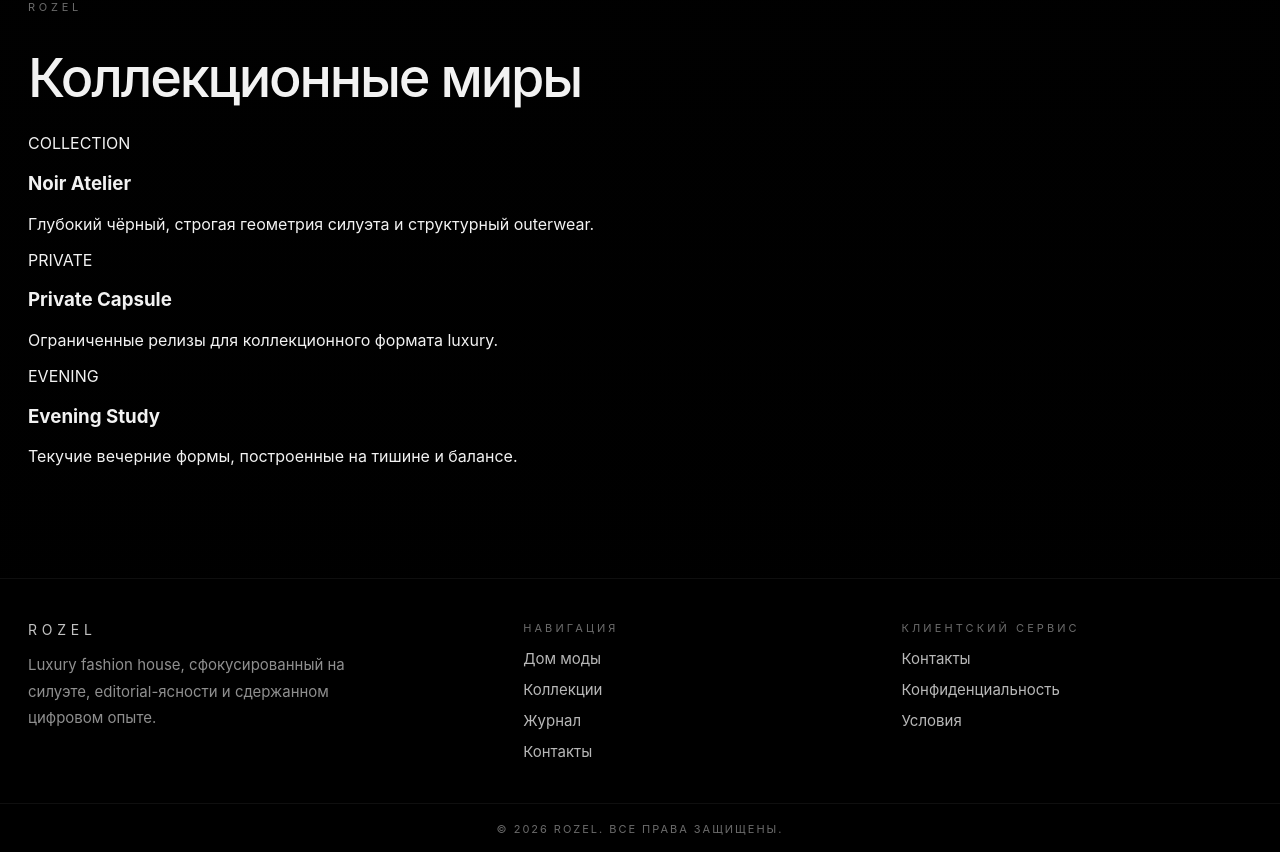
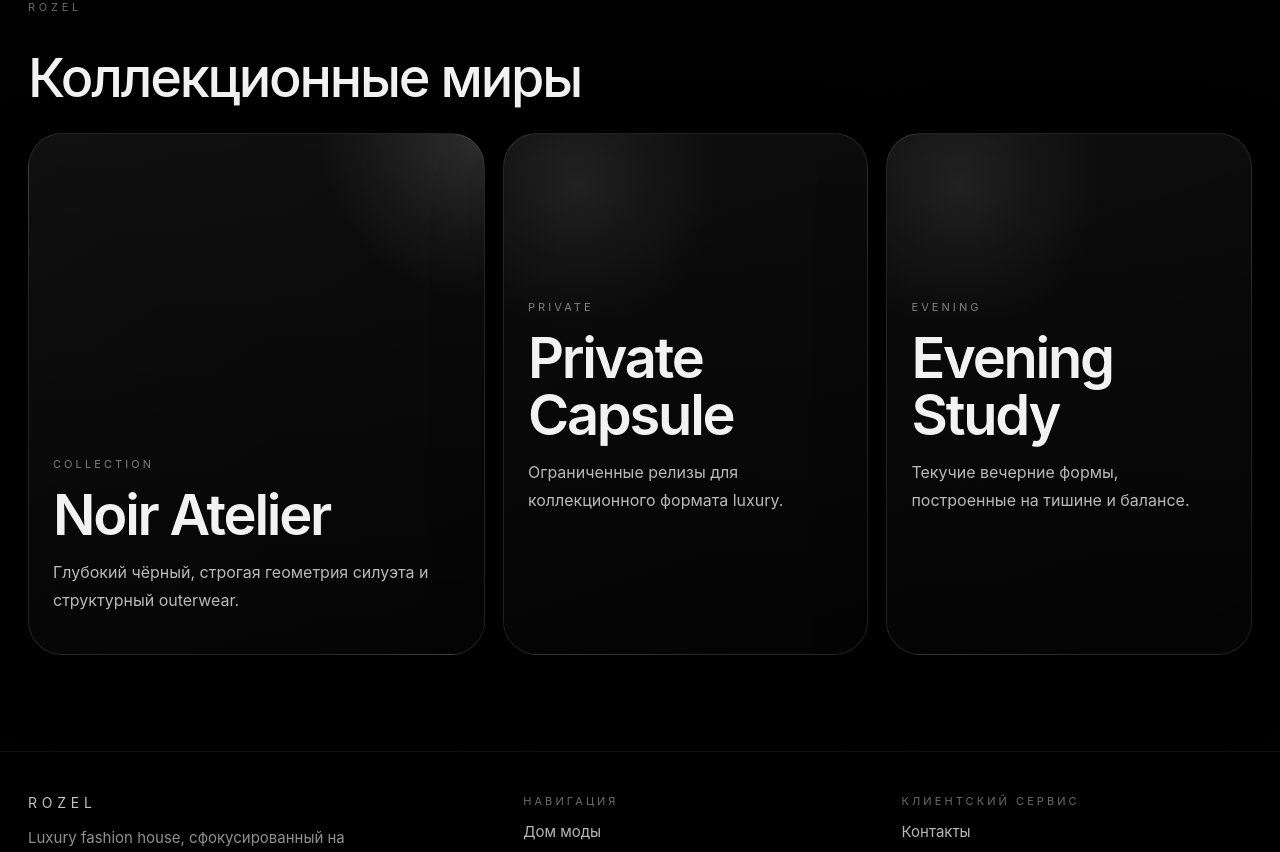
Before and after one commit to mtronda21vekby-stack/rozelshop.com, a Next.js app in the folder apps/web/: page / in a window 1280 px wide. Shown: the part 2420-3272 px from the top of the page. Built offline with nearby package versions, Linux system fonts and the light colour scheme.

Commit message:
Update globals.css

```diff
--- a/apps/web/src/app/globals.css
+++ b/apps/web/src/app/globals.css
@@ -36,7 +36,7 @@ body {
     ui-sans-serif,
     -apple-system,
     BlinkMacSystemFont,
-    "Segoe UI",
+    'Segoe UI',
     sans-serif;
   text-rendering: optimizeLegibility;
   -webkit-font-smoothing: antialiased;
@@ -187,7 +187,7 @@ img {
 }
 
 .hero::before {
-  content: "";
+  content: '';
   position: absolute;
   inset: 0;
   background:
@@ -380,6 +380,7 @@ img {
   display: flex;
   flex-direction: column;
   gap: 18px;
+  margin-bottom: 28px;
 }
 
 .link-inline {
@@ -564,6 +565,108 @@ img {
   color: rgba(255, 255, 255, 0.42);
 }
 
+.editorial-grid {
+  display: grid;
+  gap: 18px;
+}
+
+.editorial-card {
+  position: relative;
+  overflow: hidden;
+  min-height: 420px;
+  border: 1px solid var(--line);
+  border-radius: 34px;
+  background:
+    radial-gradient(circle at top right, rgba(255, 255, 255, 0.14), transparent 24%),
+    linear-gradient(145deg, rgba(255, 255, 255, 0.045), rgba(255, 255, 255, 0.01)),
+    #060606;
+  box-shadow: var(--shadow-soft);
+}
+
+.editorial-card--tall {
+  min-height: 520px;
+}
+
+.editorial-card--soft {
+  background:
+    radial-gradient(circle at 20% 10%, rgba(255, 255, 255, 0.09), transparent 26%),
+    linear-gradient(160deg, rgba(255, 255, 255, 0.035), rgba(255, 255, 255, 0.01)),
+    #050505;
+}
+
+.editorial-card__overlay {
+  position: absolute;
+  inset: 0;
+  background: linear-gradient(180deg, rgba(0, 0, 0, 0.02) 0%, rgba(0, 0, 0, 0.52) 100%);
+}
+
+.editorial-card__content {
+  position: relative;
+  z-index: 1;
+  display: flex;
+  flex-direction: column;
+  justify-content: flex-end;
+  min-height: inherit;
+  padding: 24px;
+}
+
+.editorial-card__eyebrow {
+  font-size: 11px;
+  letter-spacing: 0.28em;
+  text-transform: uppercase;
+  color: rgba(255, 255, 255, 0.48);
+}
+
+.editorial-card__title {
+  margin: 16px 0 0;
+  max-width: 600px;
+  font-size: clamp(28px, 5vw, 56px);
+  line-height: 1.02;
+  letter-spacing: -0.04em;
+  font-weight: 600;
+}
+
+.editorial-card__text {
+  max-width: 620px;
+  margin-top: 14px;
+  font-size: 16px;
+  line-height: 1.76;
+  color: rgba(255, 255, 255, 0.72);
+}
+
+.cta-band {
+  padding: 26px;
+  border: 1px solid var(--line);
+  border-radius: 34px;
+  background:
+    radial-gradient(circle at top right, rgba(255, 255, 255, 0.08), transparent 24%),
+    linear-gradient(145deg, rgba(255, 255, 255, 0.04), rgba(255, 255, 255, 0.015)),
+    #050505;
+  box-shadow: var(--shadow-soft);
+}
+
+.cta-band__row {
+  display: flex;
+  flex-direction: column;
+  gap: 18px;
+}
+
+.cta-band__title {
+  margin: 0;
+  font-size: clamp(28px, 5vw, 48px);
+  line-height: 1.04;
+  letter-spacing: -0.04em;
+  font-weight: 600;
+}
+
+.cta-band__text {
+  max-width: 760px;
+  margin: 0;
+  font-size: 16px;
+  line-height: 1.8;
+  color: var(--muted);
+}
+
 @media (min-width: 768px) {
   .container {
     padding-left: 28px;
@@ -595,6 +698,17 @@ img {
   .footer__grid {
     grid-template-columns: 1.2fr 0.9fr 0.9fr;
   }
+
+  .editorial-grid {
+    grid-template-columns: 1.25fr 1fr 1fr;
+    align-items: stretch;
+  }
+
+  .cta-band__row {
+    flex-direction: row;
+    align-items: center;
+    justify-content: space-between;
+  }
 }
 
 @media (min-width: 980px) {
```
